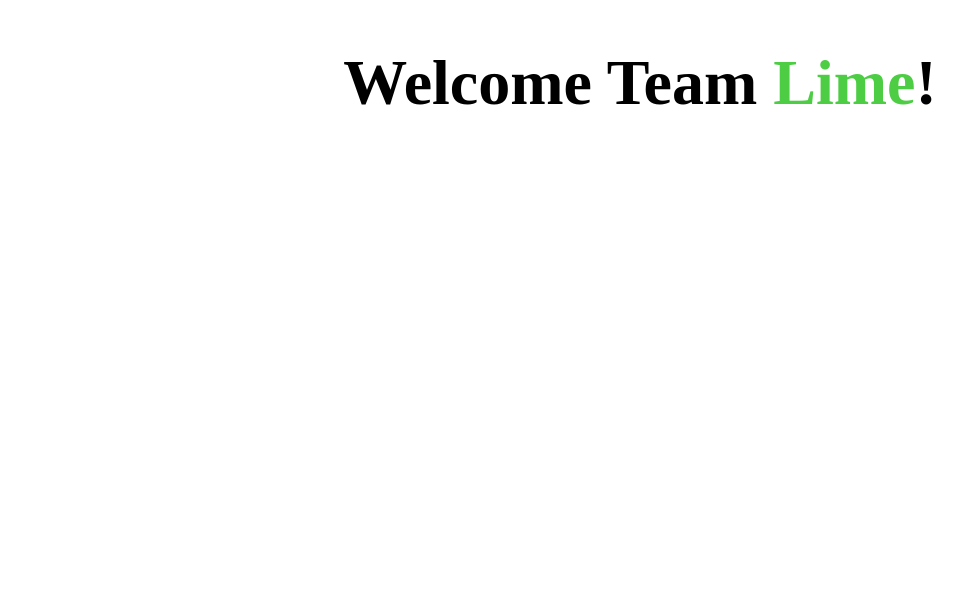
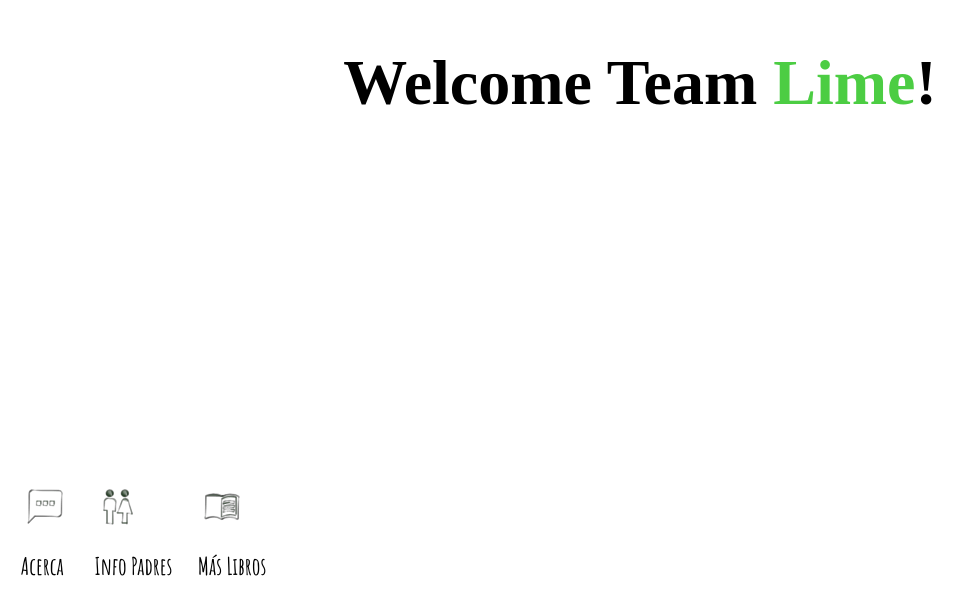
Before and after one commit to frontendcafe/cmyk-lime, a Next.js app: page / in a window 1280 px wide. Shown: the part 325-930 px from the top of the page, without its empty margins (0-974 px from the left). Before the commit the page ends 816 px from the top, so only its background shows below. Built offline with nearby package versions, Linux system fonts and the light colour scheme.

Commit message:
feat/issue-17 added BottomNav component to index.js

```diff
--- a/pages/index.js
+++ b/pages/index.js
@@ -1,9 +1,11 @@
 import Head from 'next/head';
 import styles from '../styles/Home.module.css';
 import { motion } from 'framer-motion';
+import BottomNav from '../components/BottomNav';
 
 export default function Home() {
   return (
+    <div>
       <div className={styles.container}>
         <Head>
           <title>CMYK - Lime</title>
@@ -28,5 +30,7 @@ export default function Home() {
           </motion.div>
         </main>
       </div>
+      <BottomNav />
+    </div>
   );
 }
```
Lines whose indentation alone changed are shown as unchanged.
